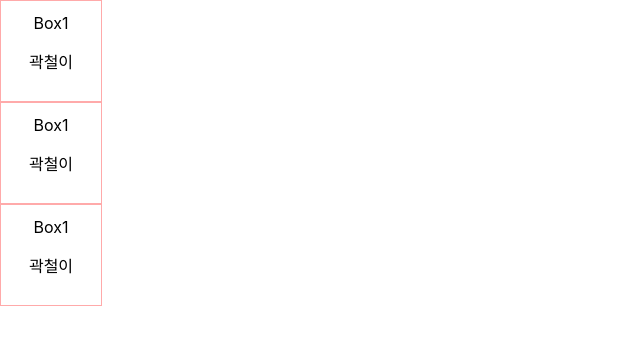
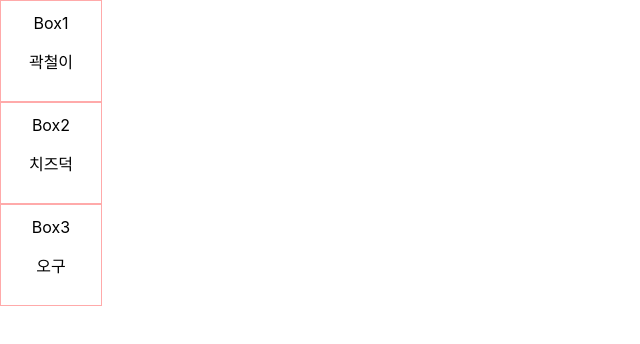
Before and after one commit to hyesom2/noona_React, a React (Create React App) app: page / in a window 1280 px wide. Shown: the top 344 px of the page, without its empty margins (0-640 px from the left). Built offline with nearby package versions, Linux system fonts and the light colour scheme.

Commit message:
4. props

```diff
--- a/src/App.js
+++ b/src/App.js
@@ -4,9 +4,9 @@ import Box from './components/Box';
 function App() {
   return (
     <div>
-      <Box />
-      <Box />
-      <Box />
+      <Box name="곽철이" num={1} />
+      <Box name="치즈덕" num={2} />
+      <Box name="오구" num={3} />
     </div>
   );
 }
--- a/src/components/Box.js
+++ b/src/components/Box.js
@@ -1,11 +1,13 @@
 import React from 'react'
 
-const Box = () => {
+const Box = (props) => {
+  console.log(props);
+
   return (
     <div>
       <div className="box">
-        Box1
-        <p>곽철이</p>
+        Box{ props.num }
+        <p>{ props.name }</p>
       </div>
     </div>
   )
```
